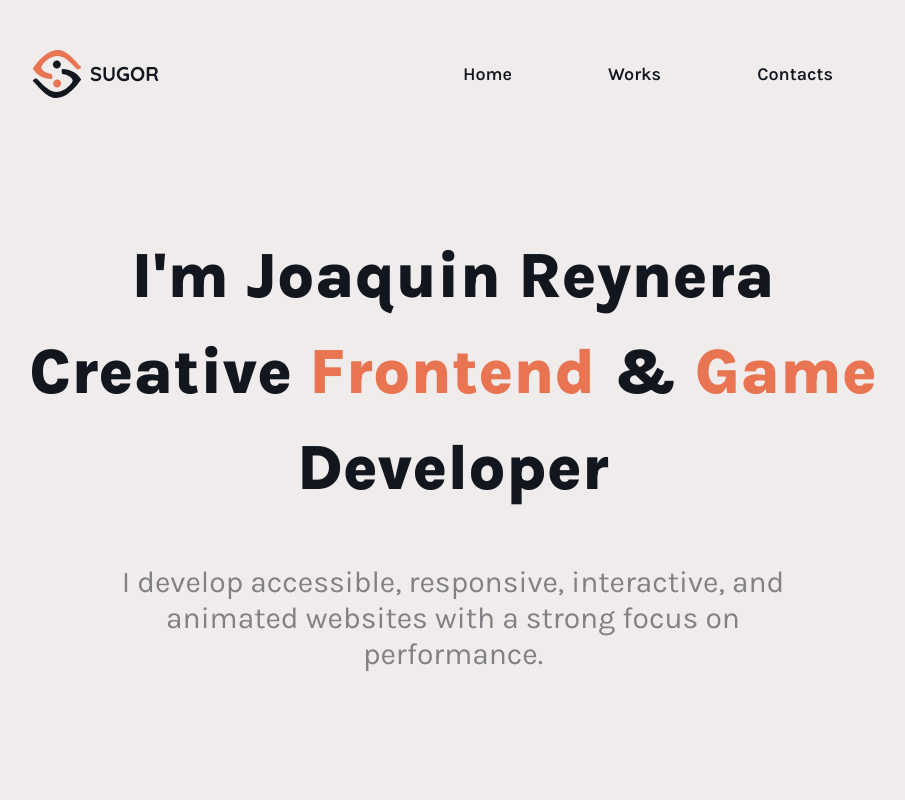
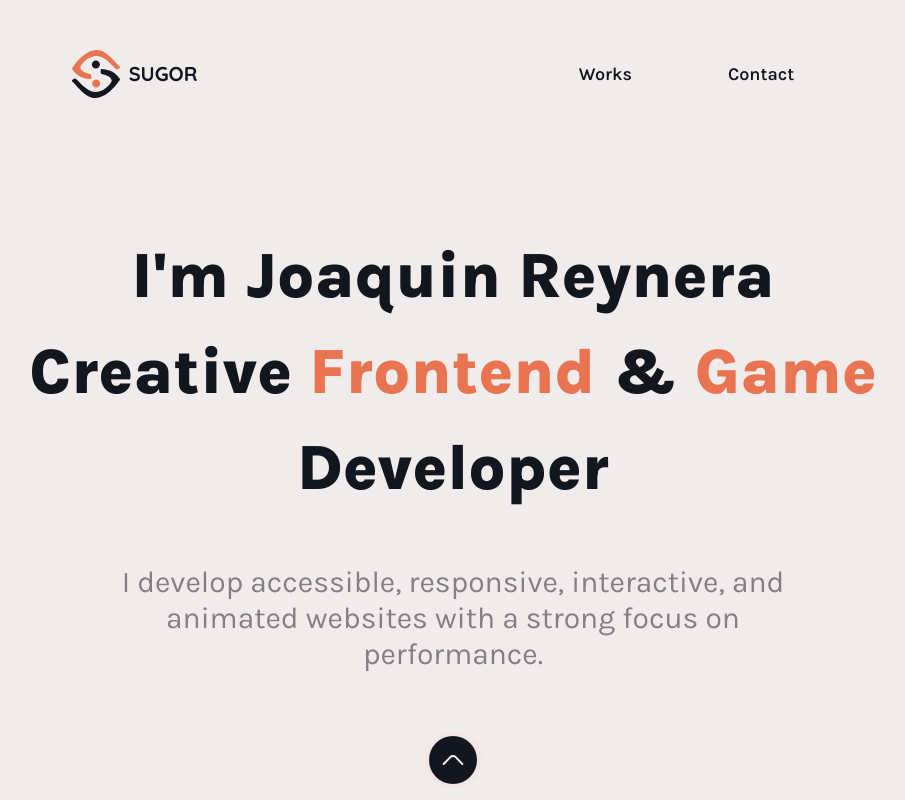
Before and after one commit to Sugorr/sugorr.github.io, a React (Vite) app: page / in a window 1280 px wide. Shown: the top 800 px of the page, without its empty margins (187-1092 px from the left). Built offline with nearby package versions, Linux system fonts and the light colour scheme.

Commit message:
added scroll into view

```diff
--- a/src/App.jsx
+++ b/src/App.jsx
@@ -39,12 +39,12 @@ export default function App () {
                 <>
                     <Navbar />
                     <HeroBanner />
-                    <WebProjects />
+                    <WebProjects /> {/* Make sure to add this id */}
                     <GameProjects />
                     <ThreeDimensionalProjects />
                     <LargeTexts />
                     <SkillsSection />
-                    <ContactSection />
+                    <ContactSection id="contactSection" /> {/* Make sure to add this id */}
                 </>
             )}
         </>
--- a/src/components/ContactSection.jsx
+++ b/src/components/ContactSection.jsx
@@ -8,7 +8,7 @@ export default function ContactSection () {
 
 
     return (
-        <motion.div className="relative flex flex-col justify-center items-center md:gap-24 gap-12 md:mt-32 px-24 pt-12 pb-4">
+        <motion.div id="contactSection" className="relative flex flex-col justify-center items-center md:gap-24 gap-12 md:mt-32 px-24 pt-12 pb-4">
             <motion.p ref={targetRef} initial={{ opacity: 0, y: 20 }} animate={{ opacity: textInView ? 1 : 0, y: textInView ? 0 : 20 }} className="md:text-9xl text-5xl text-center font-bold select-none">Let's work together!</motion.p>
             <p className="md:text-xl text-center">critizize.joaquin@gmail.com || reynerajoaquinpau@gmail.com || +63 906 577 3679</p>
             <div className="flex md:flex-row flex-col-reverse gap-2 text-center w-full md:text-sm text-xs justify-around items-center opacity-80">
--- a/src/components/LargeTexts.jsx
+++ b/src/components/LargeTexts.jsx
@@ -112,7 +112,7 @@ const ListedItem = ({ text, index }) => {
                 variants={textContainerVariants}
                 onMouseEnter={onMouseEnter}
                 onMouseLeave={onMouseLeave}
-                className={`relative md:px-12 px-4 py-2 overflow-hidden transition-all duration-300 filter bg-clip-content ${hoveredItem ? "text-default-white" : "group-hover:blur-md"}`}>
+                className={`relative md:px-12 px-4 py-2 overflow-hidden transition-color duration-300 filter bg-clip-content ${hoveredItem ? "text-default-white" : "group-hover:blur-md"}`}>
                     {text}
                 <AnimatePresence>
                     { hoveredItem && (
@@ -125,7 +125,7 @@ const ListedItem = ({ text, index }) => {
                                 scaleY: 1,
                                 transition: {
                                     duration: 0.2,
-                                    ease: "easeIn"
+                                    ease: "easeOut"
                                 }
                             }}
                             exit={{
--- a/src/components/Navbar.jsx
+++ b/src/components/Navbar.jsx
@@ -1,28 +1,56 @@
-
 import { motion } from 'framer-motion';
 import Logo from './Logo';
 
+export default function Navbar() {
+    const handleScrollToView = (sect) => {
+        const element = document.getElementById(sect);
+        console.log('Clicked:', sect); // Log the clicked section ID
+        if (element) {
+            console.log('Scrolling to:', sect); // Log when scrolling
+            element.scrollIntoView({ behavior: 'smooth' });
+        } else {
+            console.log('Element not found:', sect); // Log if element not found
+        }
+    };
 
-export default function Navbar () {
+    const scrollToTop = () => {
+        window.scrollTo({
+            top: 0,
+            behavior: "smooth"
+        });
+    };
+
     return (
         <motion.nav
             layoutRoot
-            initial={{ opacity: 0, y: -50}}
-            animate={{ opacity: 1, y: 0}}
-            transition={{ duration: 0.5, type: 'spring', damping: 20}}
+            initial={{ opacity: 0, y: -50 }}
+            animate={{ opacity: 1, y: 0 }}
+            transition={{ duration: 0.5, type: 'spring', damping: 20 }}
             className='top-0 mt-12 flex sm:flex-row flex-col justify-around md:px-24 px-12 gap-4 items-center z-50'>
             <Logo />
             <ul id='navbar' className='md:text-lg font-semibold rounded-full flex justify-between items-center gap-4'>
-                    <motion.li layout className='transition-all duration-300 py-3 md:px-10 px-5  cursor-pointer hover:text-default-orange'>
-                        Home
-                    </motion.li>
-                    <motion.li className='transition-all duration-300 py-3 md:px-10 px-4  cursor-pointer hover:text-default-orange'>
+                <motion.li
+                    layout
+                    className='transition-all duration-300 py-3 md:px-10 px-5  cursor-pointer hover:text-default-orange'
+                    onClick={() => handleScrollToView('webProjects')}
+                >
                     Works
                 </motion.li>
-                    <motion.li className='transition-all duration-300 py-3 md:px-10 px-4  cursor-pointer hover:text-default-orange'>
-                        Contacts
+                <motion.li
+                    className='transition-all duration-300 py-3 md:px-10 px-4  cursor-pointer hover:text-default-orange'
+                    onClick={() => handleScrollToView('contactSection')}
+                >
+                    Contact
                 </motion.li>
             </ul>
+
+            <div onClick={scrollToTop} className='fixed group bottom-0 md:w-12 md:h-12 h-8 w-8 cursor-pointer rounded-full mb-4 z-[100]'>
+                <div className='absolute rounded-full w-full h-full bg-default-orange blur-sm transition-opacity duration-500 opacity-15 group-hover:opacity-100'></div>
+                <div className='absolute rounded-full w-full h-full bg-default-black p-2'>
+                    <svg viewBox="0 0 24 24" fill="none" xmlns="http://www.w3.org/2000/svg"><g id="SVGRepo_bgCarrier" stroke-width="0"></g><g id="SVGRepo_tracerCarrier" stroke-linecap="round" stroke-linejoin="round"></g><g id="SVGRepo_iconCarrier"> <path d="M5 15L10 9.84985C10.2563 9.57616 10.566 9.35814 10.9101 9.20898C11.2541 9.05983 11.625 8.98291 12 8.98291C12.375 8.98291 12.7459 9.05983 13.0899 9.20898C13.434 9.35814 13.7437 9.57616 14 9.84985L19 15" stroke="#F1ECEC" stroke-width="1.5" stroke-linecap="round" stroke-linejoin="round"></path> </g></svg>
+                </div>
+            </div>
+
         </motion.nav>
     );
 }
--- a/src/components/WebProjects.jsx
+++ b/src/components/WebProjects.jsx
@@ -4,7 +4,7 @@ import { AnimatePresence, motion, useInView } from "framer-motion"
 export default function WebProjects () {
 
     return (
-        <div className="relative flex justify-center items-center flex-col md:gap-24 gap-12 mb-32">
+        <div id="webProjects" className="relative flex justify-center items-center flex-col md:gap-24 gap-12 mb-32">
             <AnimatePresence>
                 <motion.div
                 layoutRoot
```
Lines whose indentation alone changed are shown as unchanged.
